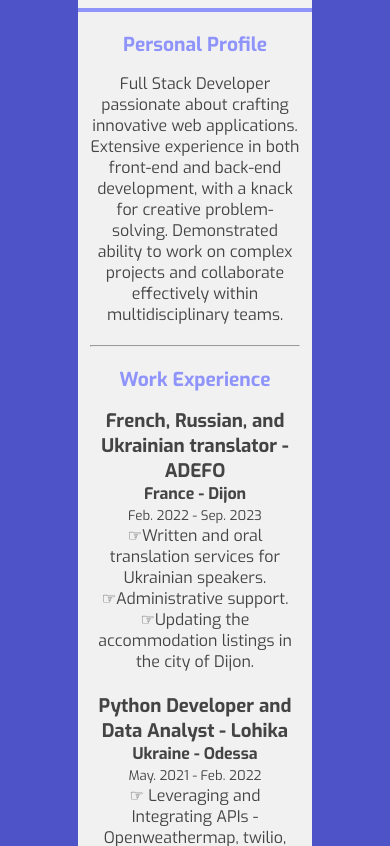
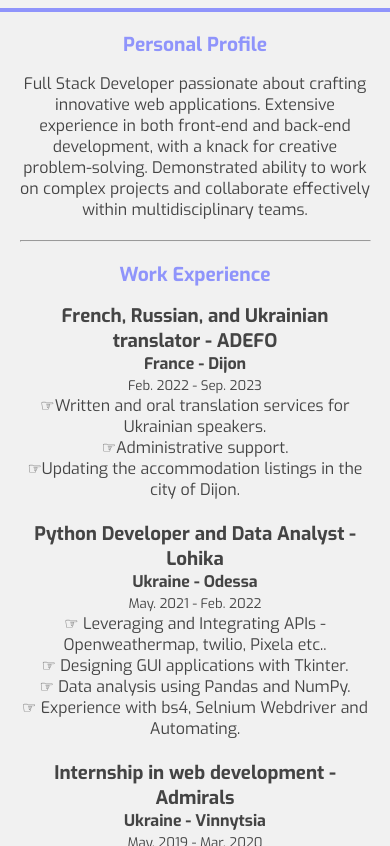
Before and after one commit to Oury90/MyCV, a plain HTML site: page index.html in a window 390 px wide. Shown: the part 179-1025 px from the top of the page. Drawn offline with nearby package versions, Linux system fonts and the light colour scheme.

Commit message:
added a widht for small divice

```diff
--- a/css/style.css
+++ b/css/style.css
@@ -223,6 +223,12 @@ footer{
 
 /* responsive disign */
 @media only screen and (max-width: 425px) {
+    .cv{
+        background: #f1f1f1;
+        max-width: 90%;
+        margin: 0 auto;
+        height: 100%;
+    }
     header{
         display: flex;
         flex-direction: column;
@@ -268,6 +274,12 @@ footer{
 
 
 @media only screen and (max-width: 768px) {
+    .cv{
+        background: #f1f1f1;
+        max-width: 900%;
+        margin: 0 auto;
+        height: 100%;
+    }
     section h2{
         font-size: 1.2rem;
         color: #8f94fb;
```
